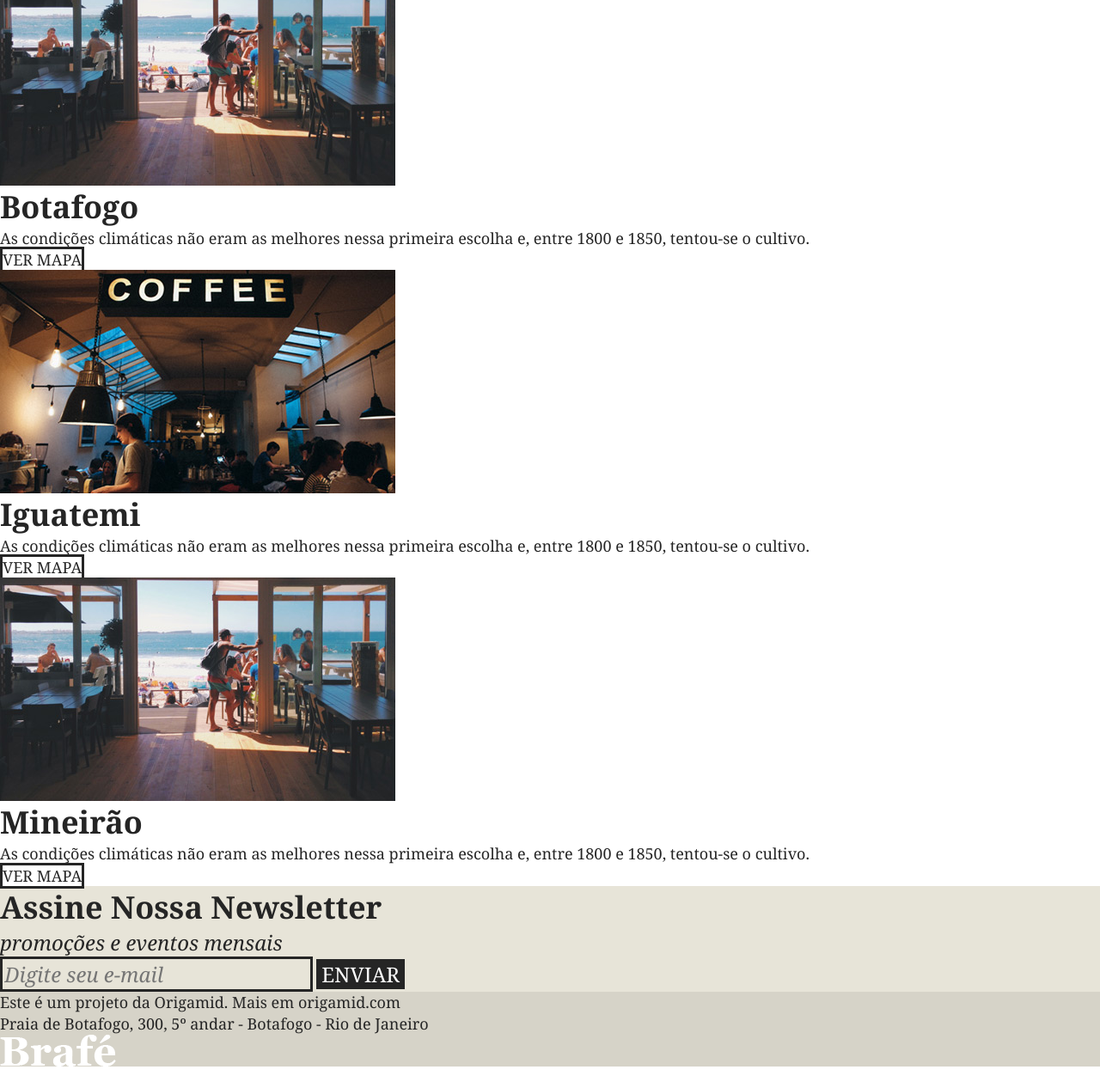
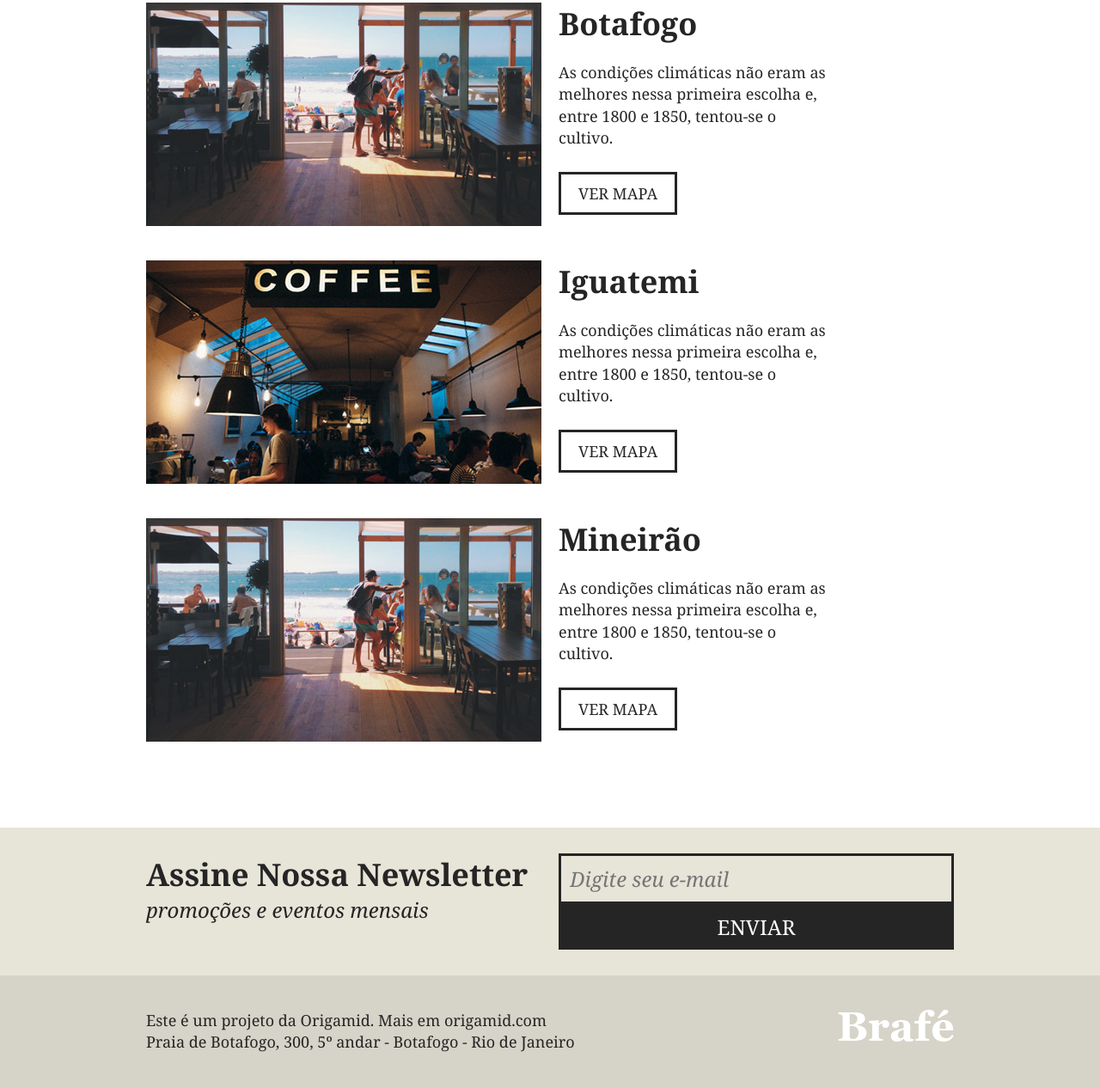
Before and after one commit to phenrique7/fem--four-card-feature-section, a plain HTML site: page index.html in a window 1280 px wide. Shown: the part 1826-3092 px from the top of the page at 86% size. Before the commit the page ends 3067 px from the top, so only its background shows below. Drawn offline with Linux system fonts and the light colour scheme.

Commit message:
feat: adicionado css base do layout com flexbox

```diff
--- a/css/style.css
+++ b/css/style.css
@@ -129,10 +129,18 @@ body {
 	background: #e7e4d8;
 	border-top: 3px solid #d6d3c8;
 	border-bottom: 3px solid #d6d3c8;
+  padding: 60px 0;
+}
+
+.produtos-item {
+  flex: 1;
+  margin: 0 10px 30px 10px;
 }
 
 .produtos-item h2 {
 	font-size: 2.25em;
+  text-align: center;
+  margin-bottom: 20px;
 }
 
 .produtos-item h2::before {
@@ -144,6 +152,7 @@ body {
 	border-radius: 50%;
 	border: 5px solid #e7e4d8;
 	box-shadow: 0 0 0 5px currentColor;
+  margin: 20px auto;
 }
 
 h2.produtos-paulista::before {
@@ -171,17 +180,42 @@ h2.produtos-mineiro::before {
 	font-size: 1.125em;
 	font-weight: bold;
 	text-transform: uppercase;
+  display: block;
+  width: 180px;
+  padding: 15px 0;
+  margin: 20px auto 0 auto;
 }
 
 /* Locais */
 
+.locais {
+  padding: 60px 0;
+}
+
+.locais-item {
+  margin-bottom: 40px;
+}
+
+.locais-img, .locais-info {
+  flex: 1;
+  margin: 0 10px;
+}
+
+.locais-img img {
+  display: block;
+  max-width: 100%;
+}
+
 .locais-item h2 {
 	font-size: 2.25em;
+  margin-bottom: 20px;
 }
 
 .locais-item p {
 	font-size: 1.125em;
 	line-height: 1.4em;
+  max-width: 320px;
+  margin-bottom: 40px;
 }
 
 .locais-item a {
@@ -190,12 +224,19 @@ h2.produtos-mineiro::before {
 	text-decoration: none;
 	border: 3px solid;
 	color: var(--black-color);
+  padding: 10px 20px;
 }
 
 /* Assine */
 
 .assine {
 	background: #e7e4d8;
+  padding: 30px 0;
+}
+
+.assine-info {
+  flex: 1;
+  margin: 0 10px;
 }
 
 .assine-info h2 {
@@ -207,11 +248,22 @@ h2.produtos-mineiro::before {
 	font-style: italic;
 }
 
+.assine form {
+  flex: 1;
+  margin: 0 10px;
+  display: flex;
+  flex-wrap: wrap;
+  align-content: flex-start;
+}
+
 .assine form label {
 	display: none;
 }
 
 .assine input {
+  flex: 1;
+  align-self: flex-start;
+  padding: 10px;
 	border: 3px solid var(--black-color);
 	background: none;
 	font-size: 1.5em;
@@ -220,6 +272,8 @@ h2.produtos-mineiro::before {
 }
 
 .assine button {
+  flex: 1;
+  height: 53px;
 	background: var(--black-color);
 	border: none;
 	font-family: Georgia, serif;
@@ -233,9 +287,16 @@ h2.produtos-mineiro::before {
 
 .footer {
 	background: #d6d3c8;
+  padding: 40px 0;
 }
 
 .footer p {
 	font-size: 1.125em;
 	line-height: 1.4em;
+  margin: 0 10px;
+  flex: 1;
 }
+
+.footer-img {
+  margin: 0 10px;
+}
--- a/index.html
+++ b/index.html
@@ -38,12 +38,11 @@
 				<h3>perfeição</h3>
 			</div>
 		</div>
-		<p>O café é uma bebida produzida a partir dos grãos torrados do fruto do cafeeiro. É servido tradicionalm
-aente quente, mas também pode ser consumido gelado. Ele é um estimulante, por possuir cafeína — geralmente 80 a 140 mg para cada 207 ml dependendo do método de preparação.</p>
+		<p>O café é uma bebida produzida a partir dos grãos torrados do fruto do cafeeiro. É servido tradicionalmente quente, mas também pode ser consumido gelado. Ele é um estimulante, por possuir cafeína — geralmente 80 a 140 mg para cada 207 ml dependendo do método de preparação.</p>
 	</section>
 
 	<section class="produtos">
-		<div>
+		<div class="container">
 			<div class="produtos-item">
 				<h2 class="produtos-paulista">Paulista</h2>
 				<p>As condições climáticas não eram as melhores nessa primeira escolha e, entre 1800 e 1850, tentou-se o cultivo noutras regiões: o João Alberto Castelo Branco trouxe mudas do Pará</p>
@@ -61,53 +60,60 @@ aente quente, mas também pode ser consumido gelado. Ele é um estimulante, por
 	</section>
 
 	<section class="locais">
-		<div class="locais-item">
-			<img src="img/botafogo.jpg" alt="Brafé unidade Botafogo">
-			<div>
+		<div class="locais-item container">
+      <div class="locais-img">
+        <img src="img/botafogo.jpg" alt="Brafé unidade Botafogo">
+      </div>
+			<div class="locais-info">
 				<h2>Botafogo</h2>
 				<p>As condições climáticas não eram as melhores nessa primeira escolha e, entre 1800 e 1850, tentou-se o cultivo.</p>
 				<a href="#">Ver Mapa</a>
 			</div>
 		</div>
 
-		<div class="locais-item">
-			<img src="img/iguatemi.jpg" alt="Brafé unidade Iguatemi">
-			<div>
+		<div class="locais-item container">
+      <div class="locais-img">
+  			<img src="img/iguatemi.jpg" alt="Brafé unidade Iguatemi">
+      </div>
+			<div class="locais-info">
 				<h2>Iguatemi</h2>
 				<p>As condições climáticas não eram as melhores nessa primeira escolha e, entre 1800 e 1850, tentou-se o cultivo.</p>
 				<a href="#">Ver Mapa</a>
 			</div>
 		</div>
 
-		<div class="locais-item">
-			<img src="img/botafogo.jpg" alt="Brafé unidade Mineirão">
-			<div>
+		<div class="locais-item container">
+      <div class="locais-img">
+       <img src="img/botafogo.jpg" alt="Brafé unidade Mineirão">
+      </div>
+      <div class="locais-info">
 				<h2>Mineirão</h2>
 				<p>As condições climáticas não eram as melhores nessa primeira escolha e, entre 1800 e 1850, tentou-se o cultivo.</p>
 				<a href="#">Ver Mapa</a>
 			</div>
 		</div>
-
 	</section>
 
 	<section class="assine">
-		<div>
+		<div class="container">
 			<div class="assine-info">
 				<h2>Assine Nossa Newsletter</h2>
 				<p>promoções e eventos mensais</p>
 			</div>
 			<form>
-				<label>E-mail</label>
-				<input type="text" placeholder="Digite seu e-mail">
+				<label for="email">E-mail</label>
+				<input id="email" type="text" placeholder="Digite seu e-mail">
 				<button type="submit">Enviar</button>
 			</form>
 		</div>
 	</section>
 
 	<footer class="footer">
-		<div>
+		<div class="container">
 			<p>Este é um projeto da Origamid. Mais em origamid.com<br>Praia de Botafogo, 300, 5º andar - Botafogo - Rio de Janeiro</p>
-			<img src="img/brafe.png" alt="Brafé">
+      <div class="footer-img">
+        <img src="img/brafe.png" alt="Brafé">
+      </div>
 		</div>
 	</footer>
 
```
Also changed, not shown: 1 other file.
